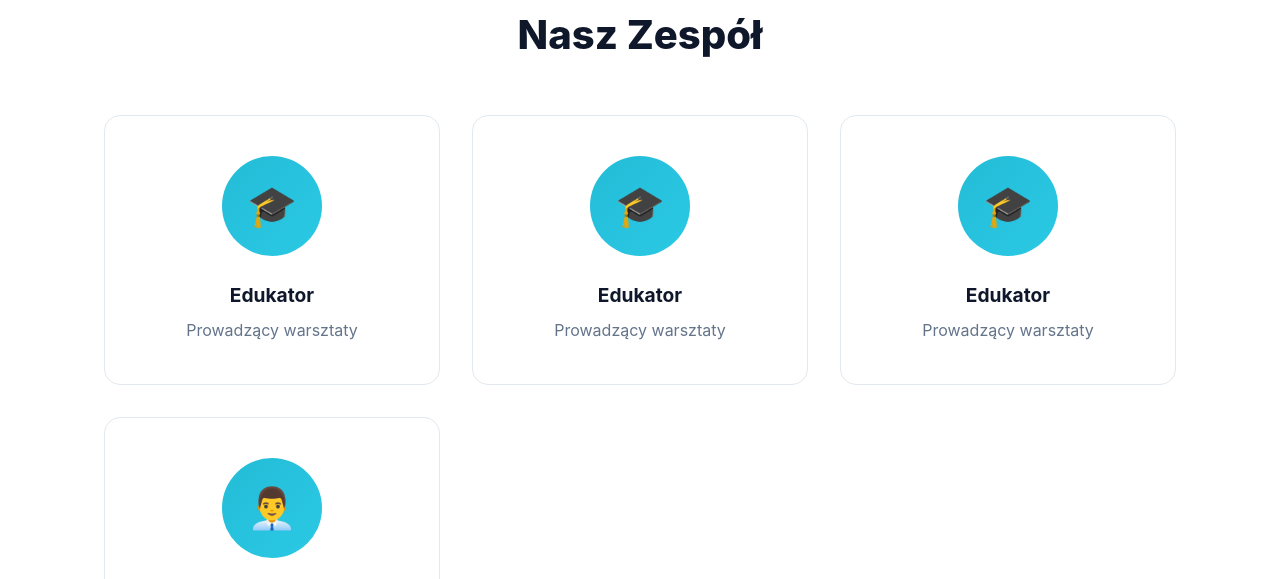
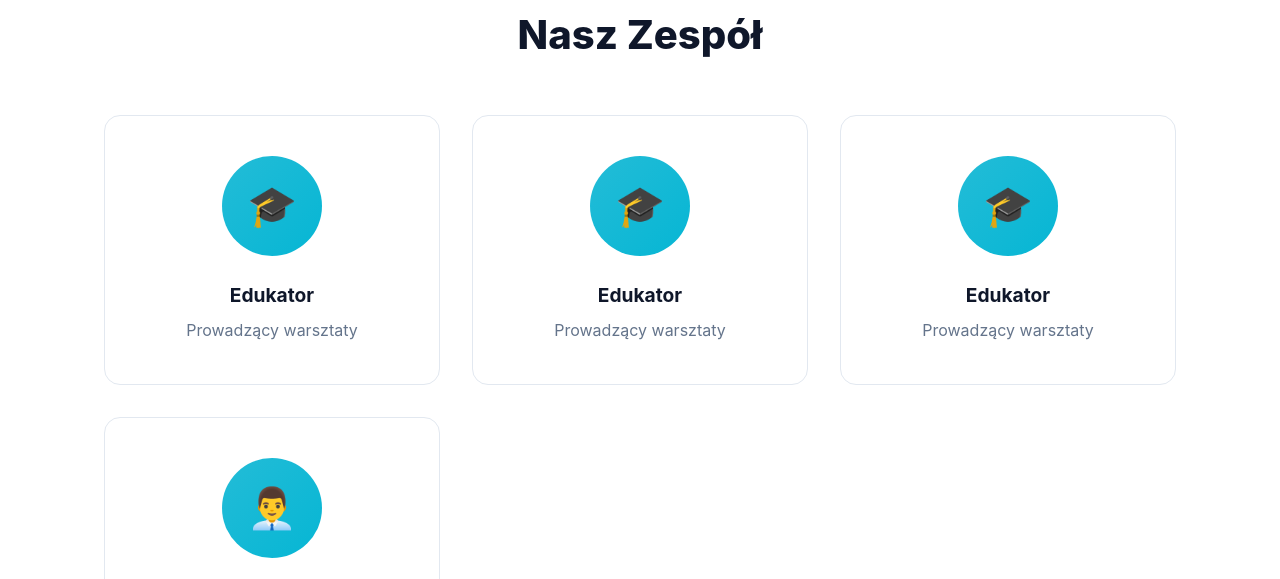
Before and after one commit to safelabs-pl/site, a plain HTML site: page index.html in a window 1280 px wide. Shown: the part 2519-3098 px from the top of the page. Drawn offline with Linux system fonts and the light colour scheme.

Commit message:
Update index.html

```diff
--- a/index.html
+++ b/index.html
@@ -13,8 +13,8 @@
 
         :root {
             --primary: #23bcd7;
-            --primary-light: #6366F1;
-            --secondary: #2bc9e5;
+            --primary-light: #2bc9e5;
+            --secondary: #06B6D4;
             --dark: #0F172A;
             --gray: #64748B;
             --light-gray: #F1F5F9;
```
